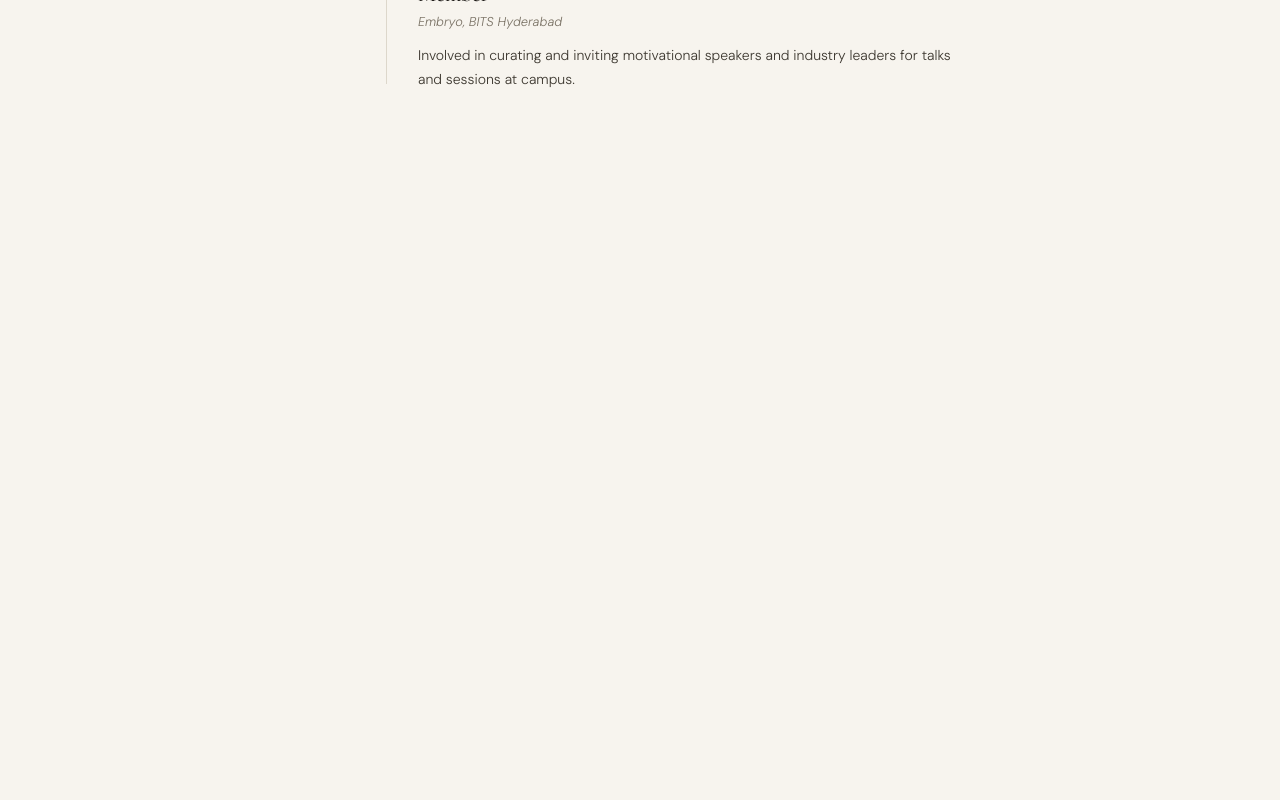
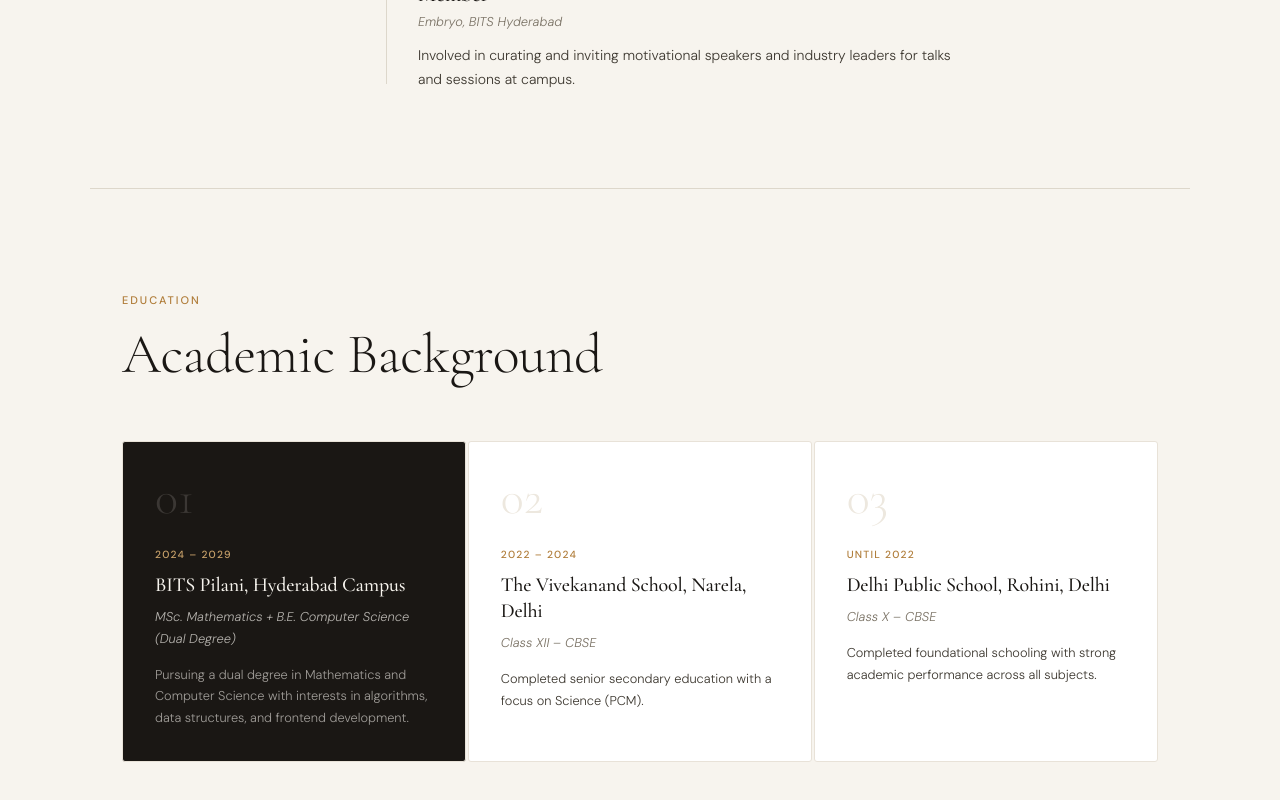
Before and after one commit to mohbhargava04/AI-Portfolio, a Next.js app: page / in a window 1280 px wide. Shown: the part 3345-4145 px from the top of the page. Before the commit the page ends 3533 px from the top, so only its background shows below. Built offline with nearby package versions, Linux system fonts and the light colour scheme.

Commit message:
feat: add education section

```diff
--- a/src/app/page.tsx
+++ b/src/app/page.tsx
@@ -3,6 +3,7 @@ import HeroSection from "@/components/sections/HeroSection";
 import SkillsSection from "@/components/sections/SkillsSection";
 import ProjectsSection from "@/components/sections/ProjectsSection";
 import ExperienceSection from "@/components/sections/ExperienceSection";
+import EducationSection from "@/components/sections/EducationSection";
 
 export default function Home() {
   return (
@@ -12,6 +13,7 @@ export default function Home() {
       <SkillsSection />
       <ProjectsSection />
       <ExperienceSection />
+      <EducationSection />
     </main>
   );
 }
--- /dev/null
+++ b/src/components/sections/EducationSection.tsx
@@ -0,0 +1,38 @@
+"use client";
+import { portfolioData } from "@/data/portfolio";
+
+export default function EducationSection() {
+  const { education } = portfolioData;
+
+  return (
+    <section id="education" style={{ maxWidth: "1100px", margin: "0 auto", padding: "6rem 2rem", borderTop: "1px solid var(--border)" }}>
+      <div style={{ marginBottom: "3.5rem" }}>
+        <span className="section-label">Education</span>
+        <h2 style={{ fontFamily: "var(--font-display)", fontSize: "clamp(2rem, 5vw, 3.5rem)", fontWeight: 300, lineHeight: 1.1, marginTop: "0.75rem", color: "var(--ink)" }}>
+          Academic Background
+        </h2>
+      </div>
+      <div style={{ display: "grid", gridTemplateColumns: "repeat(3, 1fr)", gap: "1.5px" }}>
+        {education.map((edu, i) => (
+          <div key={i} className="card-hover" style={{ background: i === 0 ? "var(--ink)" : "white", border: "1px solid var(--border-soft)", borderRadius: "3px", padding: "2rem" }}>
+            <div style={{ fontFamily: "var(--font-display)", fontSize: "3rem", fontWeight: 300, color: i === 0 ? "rgba(247,244,238,0.15)" : "var(--cream-dark)", lineHeight: 1, marginBottom: "1.5rem" }}>
+              {String(i + 1).padStart(2, "0")}
+            </div>
+            <div style={{ fontFamily: "var(--font-body)", fontSize: "0.65rem", fontWeight: 500, letterSpacing: "0.12em", textTransform: "uppercase", color: i === 0 ? "var(--gold-light)" : "var(--gold)", marginBottom: "0.5rem" }}>
+              {edu.period}
+            </div>
+            <h3 style={{ fontFamily: "var(--font-display)", fontSize: "1.25rem", fontWeight: 500, color: i === 0 ? "var(--cream)" : "var(--ink)", lineHeight: 1.3, marginBottom: "0.5rem" }}>
+              {edu.institution}
+            </h3>
+            <div style={{ fontFamily: "var(--font-body)", fontSize: "0.8rem", color: i === 0 ? "rgba(247,244,238,0.7)" : "var(--ink-muted)", fontStyle: "italic", marginBottom: "0.875rem" }}>
+              {edu.degree}
+            </div>
+            <p style={{ fontFamily: "var(--font-body)", fontSize: "0.8rem", color: i === 0 ? "rgba(247,244,238,0.6)" : "var(--ink-soft)", lineHeight: 1.7 }}>
+              {edu.detail}
+            </p>
+          </div>
+        ))}
+      </div>
+    </section>
+  );
+}
```
